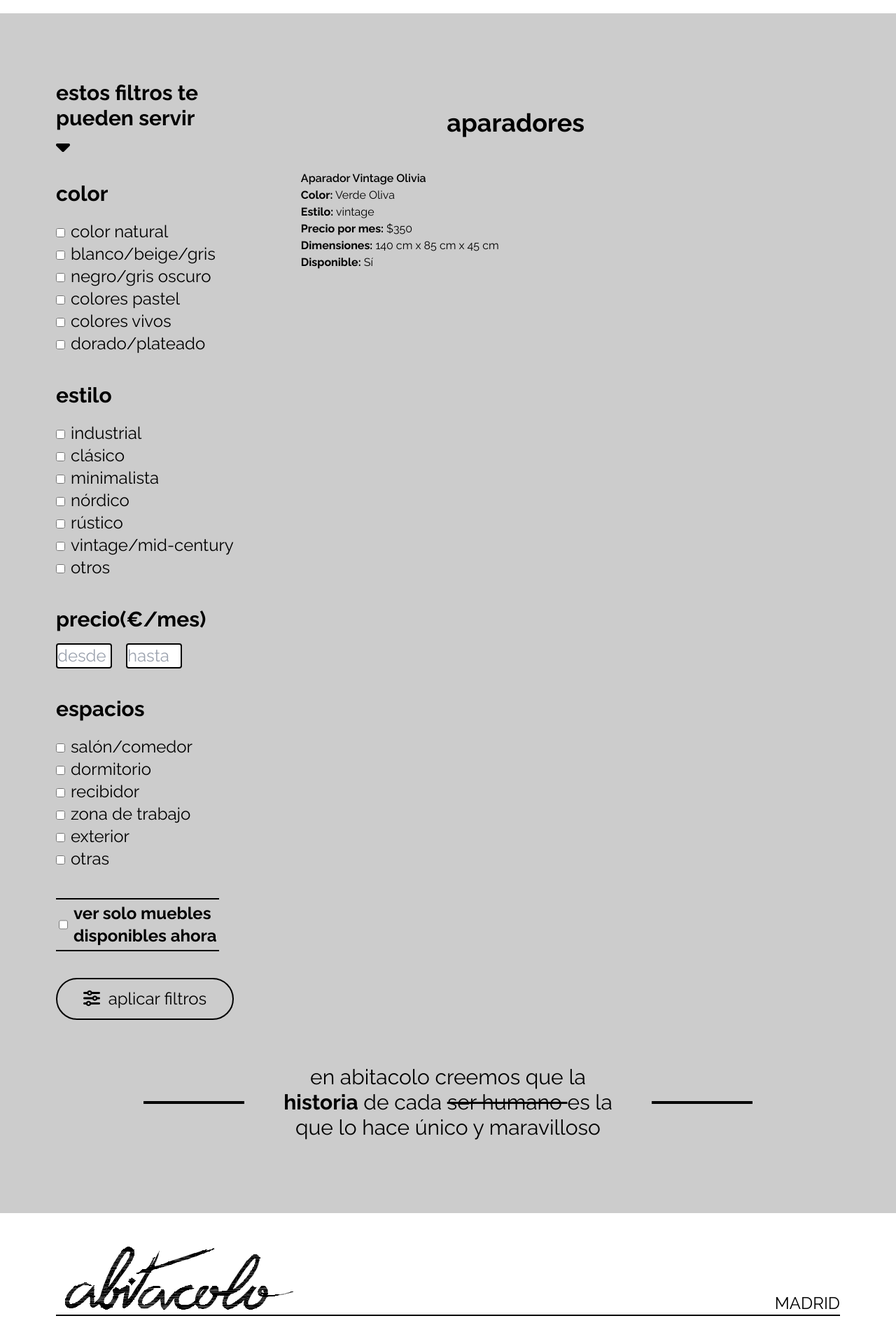
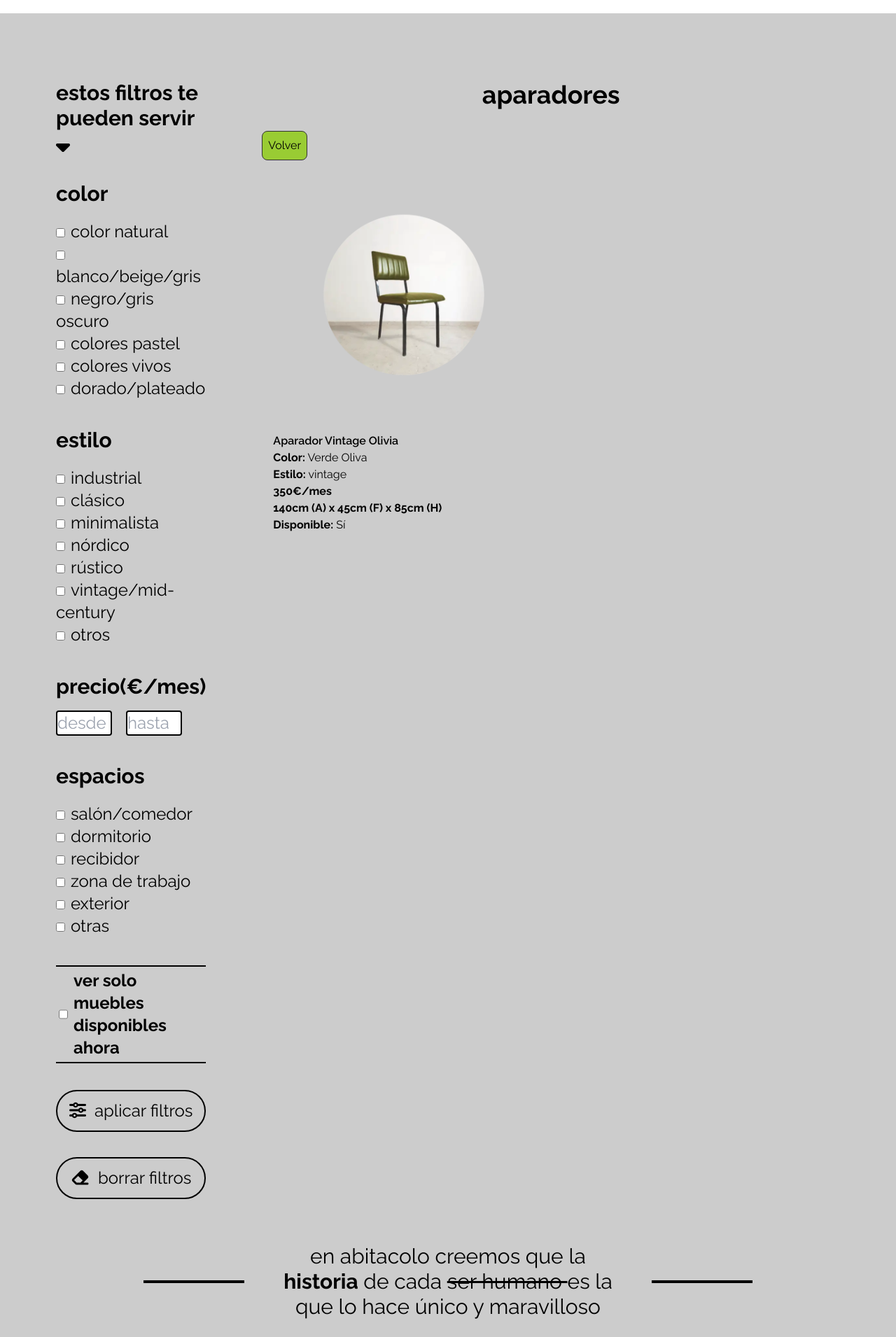
Before and after one commit to 4GeeksAcademy/abitacolo-front-, a React (Vite) app: page /categoria/aparadores in a window 1280 px wide. Shown: the part 487-2397 px from the top of the page at 70% size. Built offline with nearby package versions, Linux system fonts and the light colour scheme.

Commit message:
añadidos en filtros y categorias

```diff
--- a/src/components/Filters.jsx
+++ b/src/components/Filters.jsx
@@ -1,11 +1,30 @@
-import { faSliders, faSortDown } from "@fortawesome/free-solid-svg-icons";
+import {
+  faEraser,
+  faSliders,
+  faSortDown,
+} from "@fortawesome/free-solid-svg-icons";
 import { FontAwesomeIcon } from "@fortawesome/react-fontawesome";
-import React from "react";
+import React, { useRef } from "react";
 
 const Filters = () => {
+  const formRef = useRef(null);
+
+  const handleClearFilters = () => {
+    const checkboxes = formRef.current.querySelectorAll(
+      'input[type="checkbox"]'
+    );
+    checkboxes.forEach((checkbox) => {
+      checkbox.checked = false;
+    });
+    const textInputs = formRef.current.querySelectorAll('input[type="text"]');
+    textInputs.forEach((input) => {
+      input.value = "";
+    });
+  };
+
   return (
     <>
-      <div className=" mr-20 dark:bg-prueba-color">
+      <div className="mr-20 dark:bg-prueba-color">
         <span className="text-3xl">
           <strong>
             estos filtros te <br />
@@ -16,7 +35,7 @@ const Filters = () => {
           <FontAwesomeIcon icon={faSortDown} size="2xl" />
         </p>
         {/* Filtros Colores */}
-        <div className="list-color text-2xl mt-10">
+        <div ref={formRef} className="list-color text-2xl mt-10">
           <span className="text-3xl">
             <strong>color</strong>
           </span>
@@ -124,7 +143,7 @@ const Filters = () => {
               <div className="mt-4">
                 <input
                   type="text"
-                  className="border-2 border-solid border-black rounded w-20  "
+                  className="border-2 border-solid border-black rounded w-20"
                   placeholder="desde"
                 ></input>
                 <input
@@ -194,6 +213,16 @@ const Filters = () => {
               <span className="ms-3">aplicar filtros</span>
             </button>
           </div>
+          {/* Boton borrar filtros */}
+          <div className="grid mt-5">
+            <button
+              onClick={handleClearFilters}
+              className="p-3 border-2 dark:text-white dark:bg-abitacoloGrayShadow border-solid border-black dark:border-white rounded-full mt-4"
+            >
+              <FontAwesomeIcon icon={faEraser} />
+              <span className="ms-3">borrar filtros</span>
+            </button>
+          </div>
         </div>
       </div>
     </>
--- a/src/components/MueblesPorCategoria.jsx
+++ b/src/components/MueblesPorCategoria.jsx
@@ -1,15 +1,34 @@
 import React from "react";
 import PropTypes from "prop-types";
+import { Link } from "react-router-dom";
+import silla from "../assets/c001.webp";
 
 const MueblesPorCategoria = ({ muebles }) => {
+  if (!muebles.length) {
+    return (
+      <p className="text-center text-xl">
+        No hay muebles disponibles en esta categoría.
+      </p>
+    );
+  }
+
   return (
-    <div className="mt-4">
+    <div className="">
       <p className="text-4xl mb-8 flex justify-center font-bold">
-        {muebles[0].categoria}
+        {muebles[0]?.categoria}
       </p>
+      <Link to={"/"}>
+        <button
+          className="border p-2 rounded-lg border-abitacoloDarkGrayShadow bg-abitacoloGreen"
+          aria-label="Volver"
+        >
+          Volver
+        </button>
+      </Link>
       <div className="grid max-laptop:grid-cols-2 grid-cols-3 justify-items-stretch gap-4">
         {muebles.map((mueble) => (
           <div key={mueble.id_codigo} className="p-4 rounded-lg">
+            <img src={silla} alt="" />
             <h3 className="font-semibold">{mueble.nombre}</h3>
             <p>
               <strong>Color:</strong> {mueble.color}
@@ -18,11 +37,13 @@ const MueblesPorCategoria = ({ muebles }) => {
               <strong>Estilo:</strong> {mueble.estilo}
             </p>
             <p>
-              <strong>Precio por mes:</strong> ${mueble.precio_mes}
+              <strong>{mueble.precio_mes}€/mes</strong>
             </p>
             <p>
-              <strong>Dimensiones:</strong> {mueble.ancho} cm x {mueble.altura}{" "}
-              cm x {mueble.fondo} cm
+              <strong>
+                {mueble.ancho}cm (A) x {mueble.fondo}cm (F) x {mueble.altura}cm
+                (H)
+              </strong>
             </p>
             <p>
               <strong>Disponible:</strong> {mueble.disponible ? "Sí" : "No"}
--- a/src/context/flux.jsx
+++ b/src/context/flux.jsx
@@ -228,7 +228,7 @@ const getState = ({ getStore, getActions, setStore }) => {
           {
             id_codigo: "eb001",
             nombre: "Estantería Flotante Minimalista",
-            disponible: true,
+            disponible: false,
             color: "Blanco",
             espacio: "estudio",
             estilo: "minimalista",
@@ -273,7 +273,7 @@ const getState = ({ getStore, getActions, setStore }) => {
           {
             id_codigo: "a001",
             nombre: "Mesa Roberto",
-            disponible: true,
+            disponible: false,
             color: "Natural",
             espacio: "dormitorio",
             estilo: "industrial",
@@ -314,7 +314,7 @@ const getState = ({ getStore, getActions, setStore }) => {
           {
             id_codigo: "a003",
             nombre: "Mesa de Trabajo Luis",
-            disponible: true,
+            disponible: false,
             color: "Negro",
             espacio: "estudio",
             estilo: "minimalista",
--- a/src/views/Categoria.jsx
+++ b/src/views/Categoria.jsx
@@ -1,4 +1,5 @@
 import React, { useContext } from "react";
+import { useParams } from "react-router-dom";
 import HeaderHome from "../components/HeaderHome";
 import FooterHome from "../components/FooterHome";
 import Filters from "../components/Filters";
@@ -6,14 +7,13 @@ import MueblesPorCategoria from "../components/MueblesPorCategoria";
 import { Context } from "../context/appContext";
 import { FontAwesomeIcon } from "@fortawesome/react-fontawesome";
 import { faSliders } from "@fortawesome/free-solid-svg-icons";
-import { useParams } from "react-router-dom";
 
 function Home() {
   const { store } = useContext(Context);
   const { muebles } = store;
+  const { name: categoriaMostrar } = useParams();
 
-  // Define la categoría que quieres mostrar dinámicamente
-  const categoriaMostrar = useParams().name;
+  const mueblesCategoria = muebles[categoriaMostrar] || [];
 
   return (
     <div className="bg-abitacoloGray dark:text-abitacoloGray dark:bg-abitacoloDarkGrayShadow px-5 lg:px-20 py-10">
@@ -21,9 +21,11 @@ function Home() {
         <FontAwesomeIcon icon={faSliders} /> Filtros
       </button>
       <div className="flex mt-14">
-        <Filters className="max-smartphone:hidden" />
-        <div className="mt-6">
-          <MueblesPorCategoria muebles={muebles[categoriaMostrar]} />
+        <div className="max-smartphone:hidden">
+          <Filters />
+        </div>
+        <div className="">
+          <MueblesPorCategoria muebles={mueblesCategoria} />
         </div>
       </div>
       <FooterHome />
```
